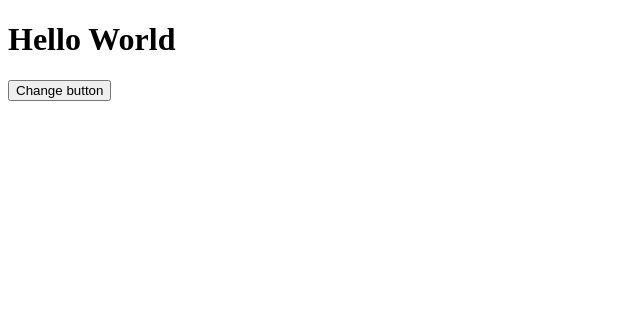
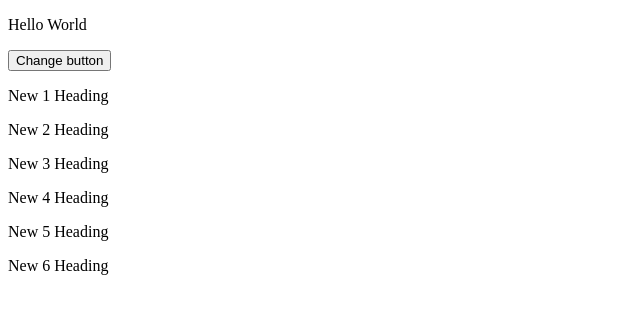
Before and after one commit to Shriyanshsoni96/Mern-Stack, a plain HTML site: page DOM MANIPULATION/index.html in a window 1280 px wide. Shown: the whole page, without its empty margins (0-640 px from the left). Drawn offline with Linux system fonts and the light colour scheme.

Commit message:
dom manupulatuion

```diff
--- a/DOM MANIPULATION/dom_manipulation.js
+++ b/DOM MANIPULATION/dom_manipulation.js
@@ -3,9 +3,30 @@
 //  It represents the page so that programs can change the document structure, style, and content.
 //  The DOM represents the document as a tree of nodes, where each node represents an element, attribute, or piece of text in the document.
 
+
+// Accessing DOM elements
 // 1. getElementById() method is used to access the element by its id attribute value and it returns the element object.
 // let element = document.getElementById("myElement");
 // console.log(element);
 
-document
-document.getElementById("btn");
+// 2. getElementsByClassName() method is used to access the elements by their class attribute value and it returns a collection of elements.
+// let elements = document.getElementsByClassName("myClass");
+// console.log(elements);
+
+// 3. getElementsByTagName() method is used to access the elements by their tag name and it returns a collection of elements.
+// let elements = document.getElementsByTagName("p");
+// console.log(elements);
+
+// 4. querySelector() method is used to access the first element that matches a specified CSS selector and it returns the element object.
+// let element = document.querySelector(".myClass");
+// console.log(element);
+
+// 5. querySelectorAll() method is used to access all the elements that match a specified CSS selector and it returns a collection of elements.
+// let elements = document.querySelectorAll("p.myClass");
+// console.log(elements);
+
+
+// Updating DOM elements
+// 1. innerHTML property is used to get or set the HTML content of an element.
+// let element = document.getElementById("myElement");
+// element.innerHTML = "<p>New content</p>";
--- a/DOM MANIPULATION/index.html
+++ b/DOM MANIPULATION/index.html
@@ -8,8 +8,14 @@
 </head>
 <body>
 
-    <h1 id="heading" class="heading">Hello World</h1>
+    <p id="heading" class="heading">Hello World</p>
     <button id="btn" class="heading" >Change  button </button>
+    <p id="1Heading">New 1 Heading</p>
+    <p id="2Heading">New 2 Heading</p>
+    <p id="3Heading">New 3 Heading</p>
+    <p id="4Heading">New 4 Heading</p>
+    <p id="5Heading">New 5 Heading</p>
+    <p id="6Heading">New 6 Heading</p>
 
 </body>
 </html>
```
